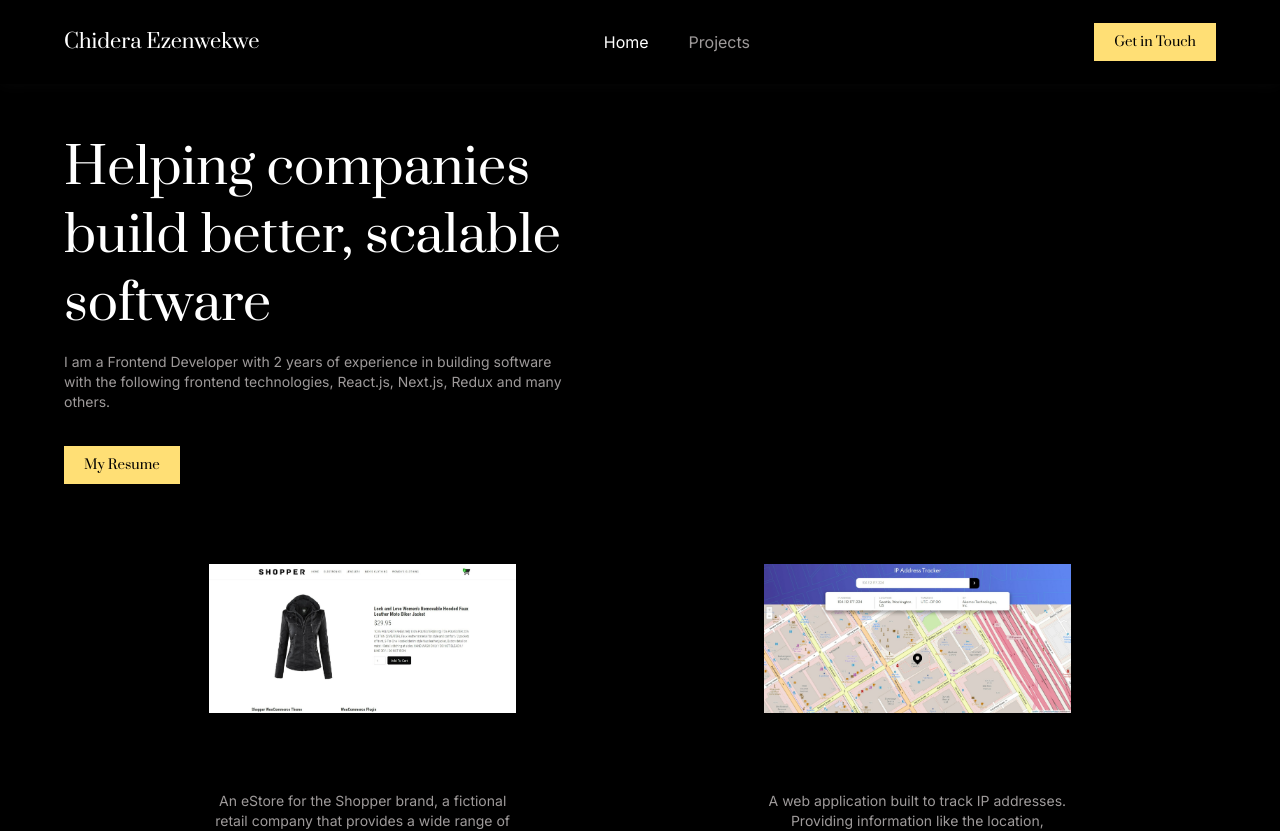
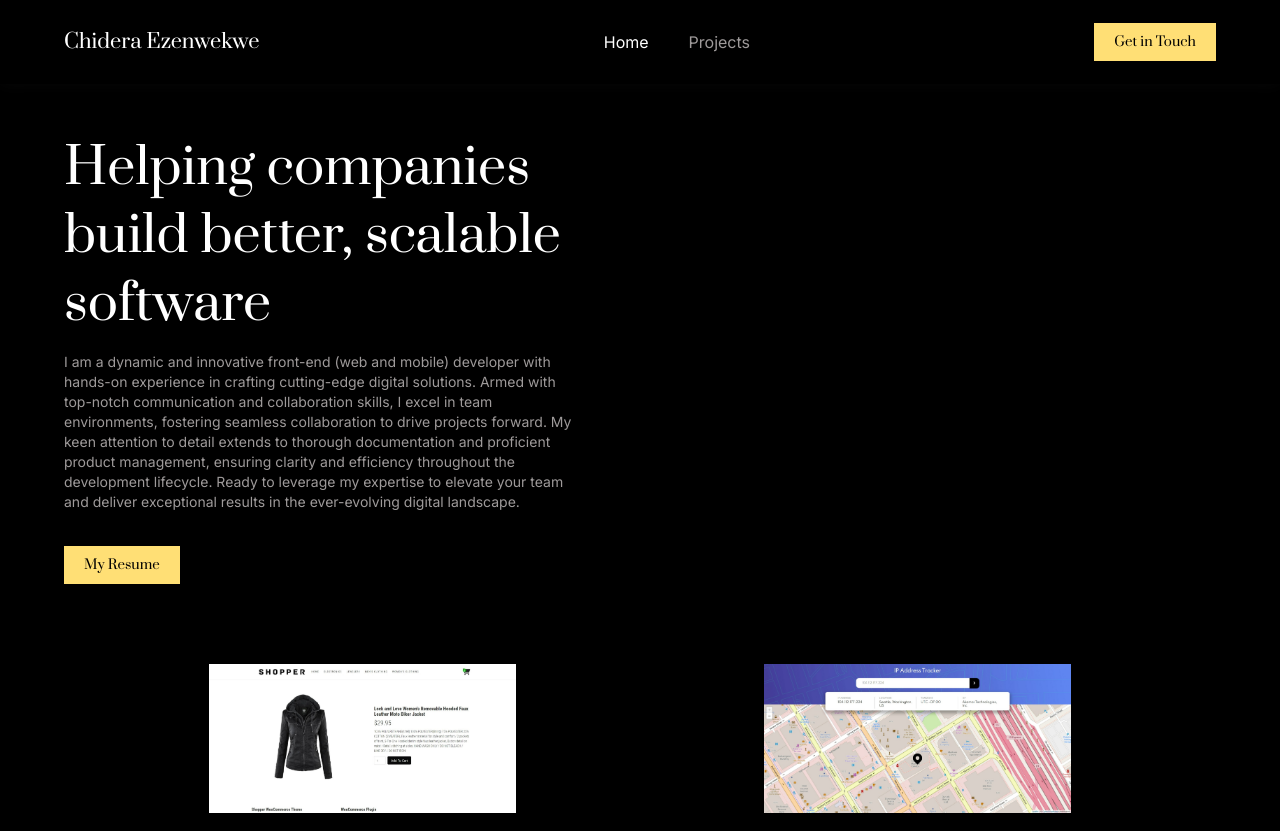
Before and after one commit to Charvine-300/Frontend-Portfolio-Website, a React (Vite) app: page / in a window 1280 px wide. Shown: the top 831 px of the page. Built offline with nearby package versions, Linux system fonts and the light colour scheme.

Commit message:
description change

```diff
--- a/src/components/Homepage.jsx
+++ b/src/components/Homepage.jsx
@@ -20,9 +20,7 @@ const Homepage = () => {
           Helping companies build better, scalable software
         </h2>
         <p className="description">
-          I am a Frontend Developer with 2 years of experience in
-          building software with the following frontend
-          technologies, React.js, Next.js, Redux and many others.
+        I am a dynamic and innovative front-end (web and mobile) developer with hands-on experience in crafting cutting-edge digital solutions. Armed with top-notch communication and collaboration skills, I excel in team environments, fostering seamless collaboration to drive projects forward. My keen attention to detail extends to thorough documentation and proficient product management, ensuring clarity and efficiency throughout the development lifecycle. Ready to leverage my expertise to elevate your team and deliver exceptional results in the ever-evolving digital landscape.
         </p>
         <a target='_blank' href="https://drive.google.com/file/d/1U5zA5zwhVJJx0EyI2EMRTVK2fKuOlbN2/view?usp=sharing">
           <button className="in-touch"> My Resume </button>
```
